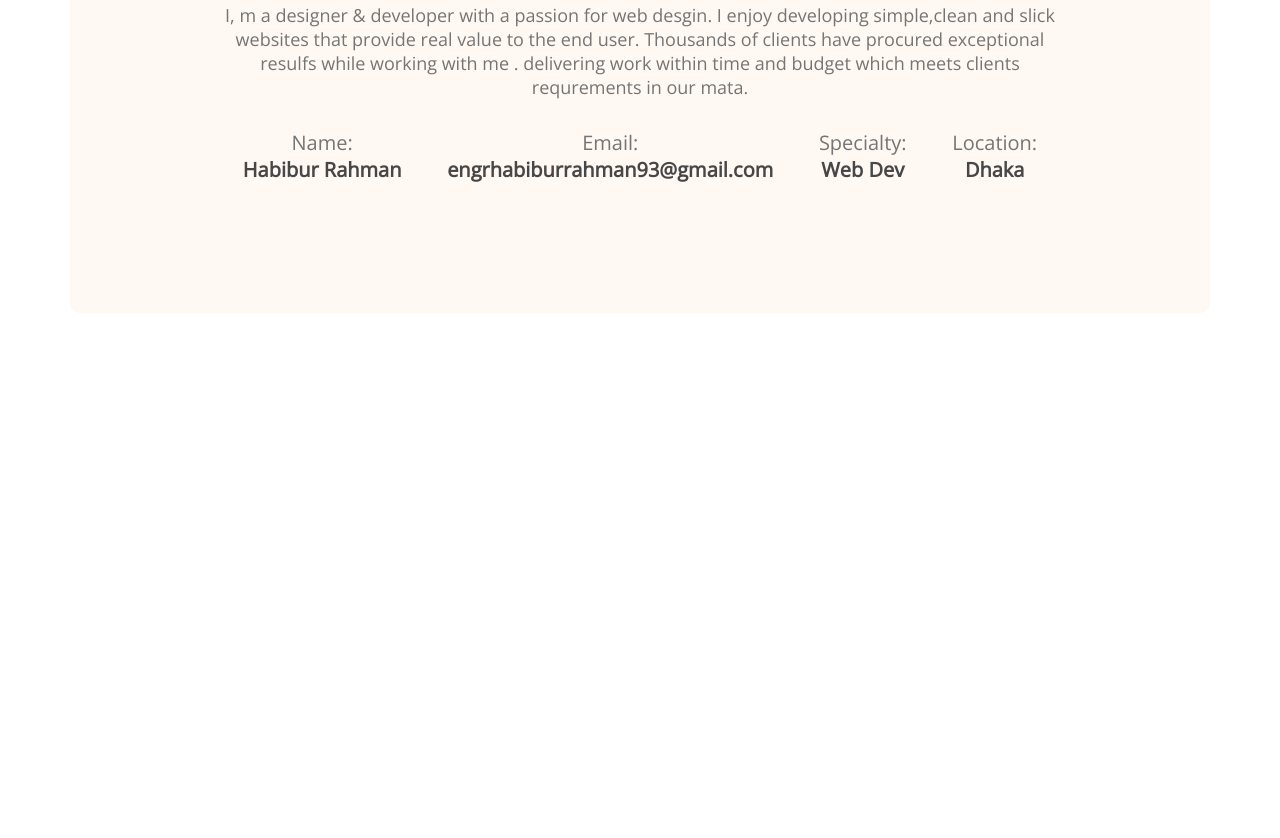
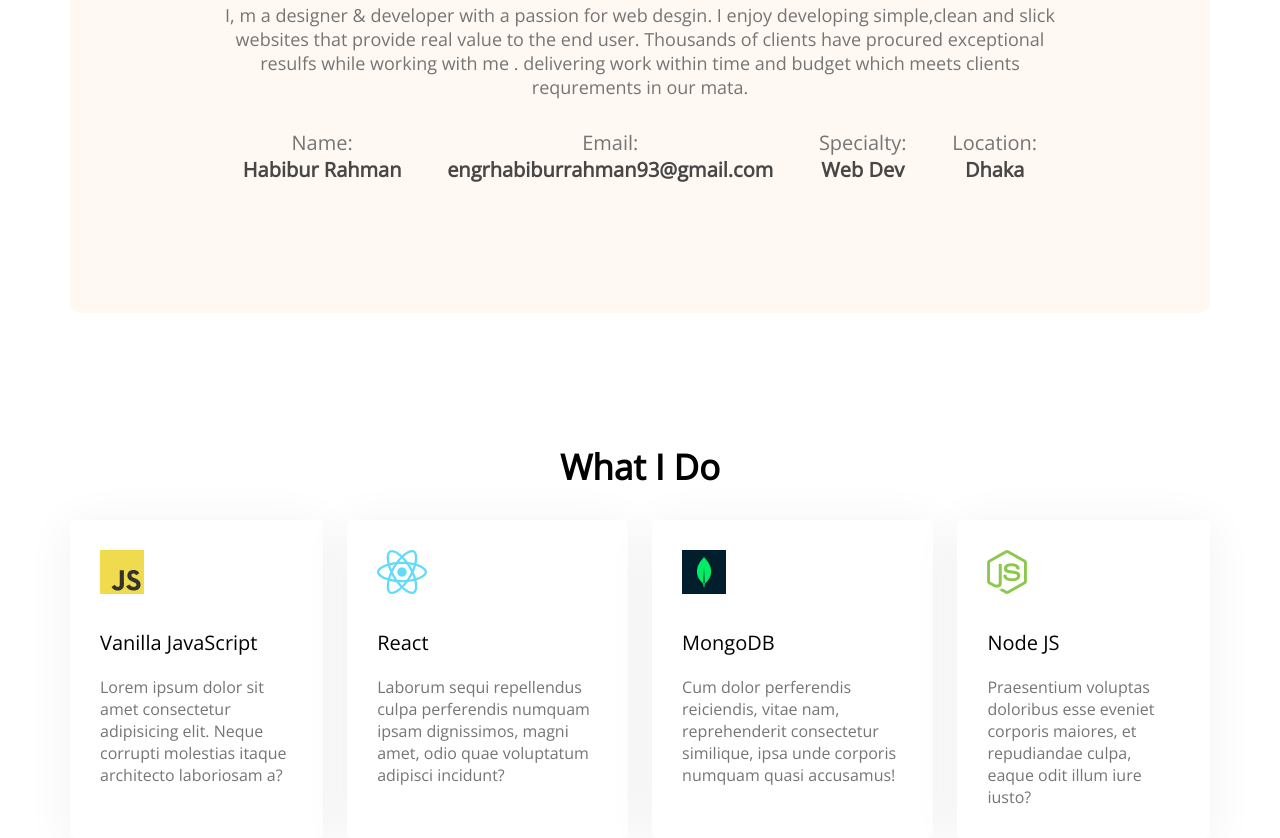
Before and after one commit to Habibur-Habib/protfolio-site, a plain HTML site: page index.html in a window 1280 px wide. Shown: the part 1174-2012 px from the top of the page. Before the commit the page ends 1487 px from the top, so only its background shows below. Drawn offline with nearby package versions, Linux system fonts and the light colour scheme.

Commit message:
what i do and skills section done

```diff
--- a/index.html
+++ b/index.html
@@ -66,6 +66,33 @@
             </div>
           </div>
       </section>
+      <!-- What i do section -->
+      <section class="what-i-do">
+        <h3 class="section-title">What I Do</h3>
+        <!-- .skills-container>.skill*4>img+p.skill-title+p.skill-discription>lorem15 -->
+        <div class="skills-container">
+            <div class="skill">
+                <img src="images/icons/js.png" alt="">
+                <p class="skill-title">Vanilla JavaScript</p>
+                <p class="skill-discription">Lorem ipsum dolor sit amet consectetur adipisicing elit. Neque corrupti molestias itaque architecto laboriosam a?</p>
+            </div>
+            <div class="skill">
+                <img src="images/icons/react.png" alt="">
+                <p class="skill-title">React</p>
+                <p class="skill-discription">Laborum sequi repellendus culpa perferendis numquam ipsam dignissimos, magni amet, odio quae voluptatum adipisci incidunt?</p>
+            </div>
+            <div class="skill">
+                <img src="images/icons/mongo.png" alt="">
+                <p class="skill-title">MongoDB</p>
+                <p class="skill-discription">Cum dolor perferendis reiciendis, vitae nam, reprehenderit consectetur similique, ipsa unde corporis numquam quasi accusamus!</p>
+            </div>
+            <div class="skill">
+                <img src="images/icons/nodejs.png" alt="">
+                <p class="skill-title">Node JS</p>
+                <p class="skill-discription">Praesentium voluptas doloribus esse eveniet corporis maiores, et repudiandae culpa, eaque odit illum iure iusto?</p>
+            </div>
+        </div>
+      </section>
     </main>
   </body>
 </html>
--- a/portfolio.css
+++ b/portfolio.css
@@ -89,6 +89,7 @@ main{
 
 }
 .section-title{
+    text-align: center;
     font-weight: 700px;
     font-size: 35px;
     margin-bottom: 30px;
@@ -114,3 +115,28 @@ main{
     font-size: 20px;
     color: #474747;
 }
+
+/* what i do style */
+.what-i-do{
+    margin-top: 130px;
+
+}
+.skills-container{
+    display: flex;
+    gap: 24px;
+}
+.skill{
+    background: #FFFFFF;
+    box-shadow: 0px 6px 50px rgba(0, 0, 0, 0.06);
+    border-radius: 5px;
+    padding: 30px;
+}
+.skill-title{
+    font-weight: 700px;
+    font-size: 20px;
+    margin-top: 30px;
+    margin-bottom: 20px;
+}
+.skill-discription{
+    color: #757575;
+}
```
